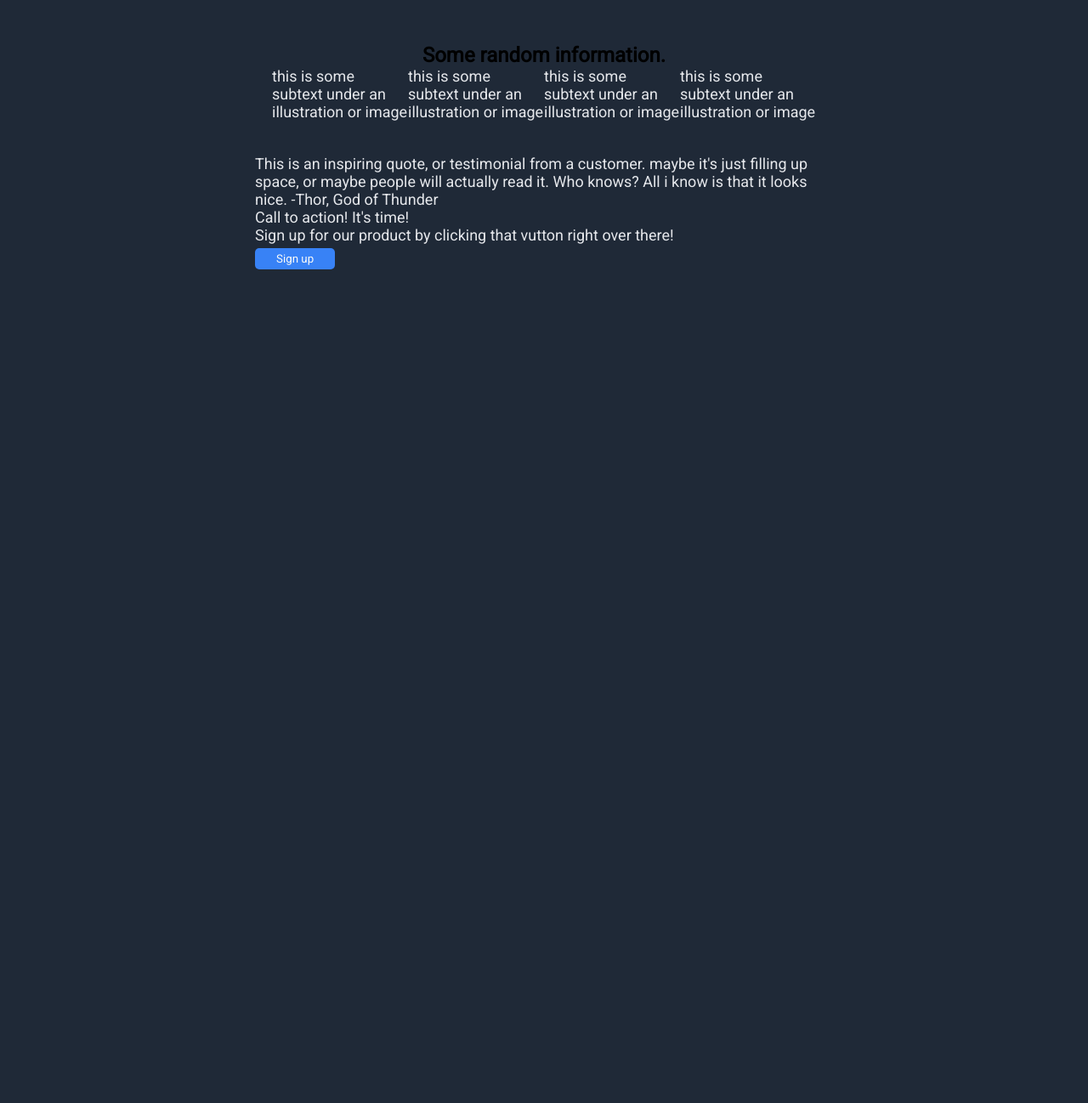
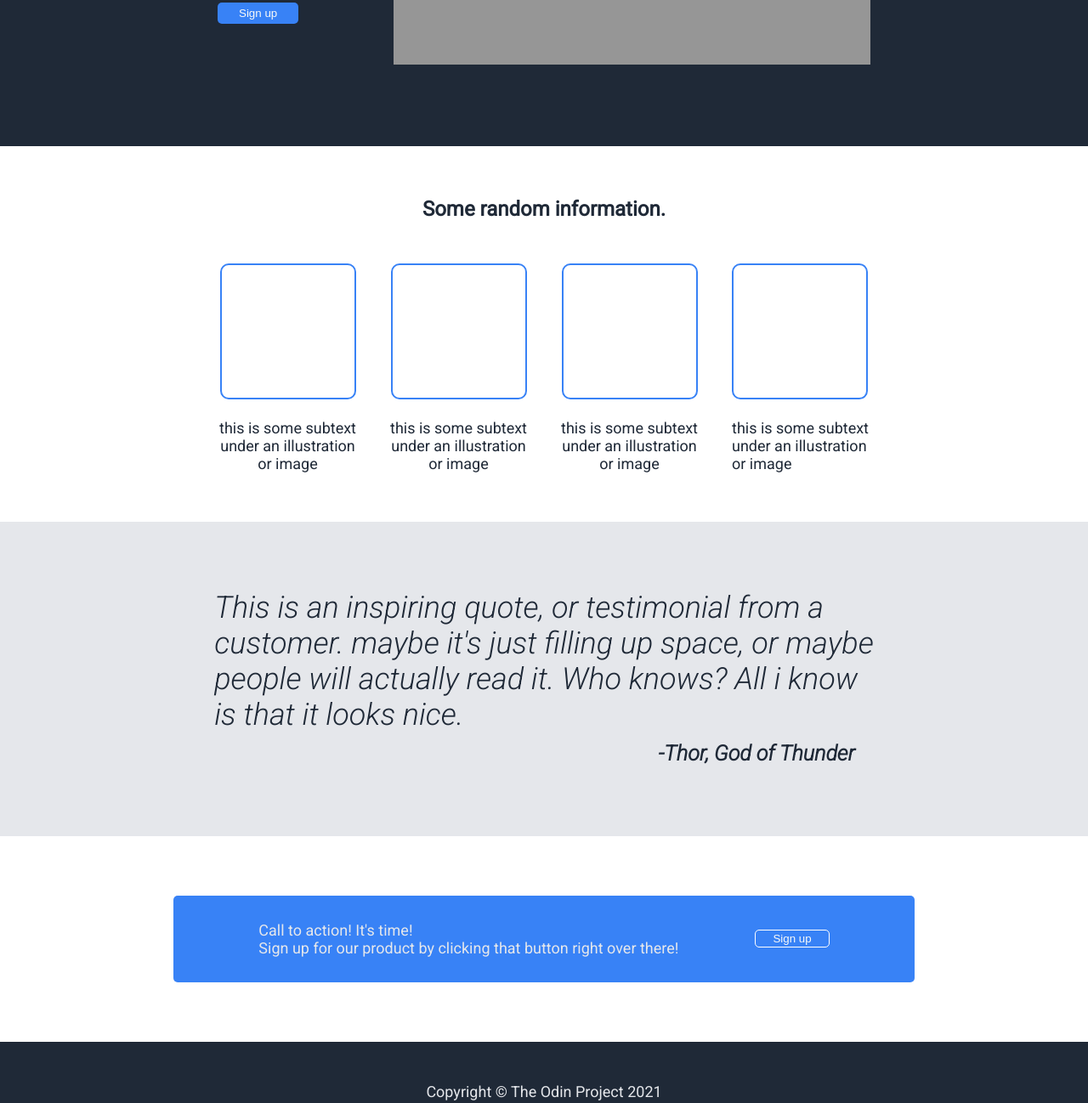
Before and after one commit to MuminaA/LandingPageOdinProject, a plain HTML site: page index.html in a window 1280 px wide. Shown: the part 609-1907 px from the top of the page at 85% size. Before the commit the page ends 926 px from the top, so only its background shows below. Drawn offline with Linux system fonts and the light colour scheme.

Commit message:
landing page designed

```diff
--- a/index.html
+++ b/index.html
@@ -9,9 +9,12 @@
     <link rel="stylesheet" href="style.css" />
   </head>
   <body>
+    <main>
       <section class="hero">
         <nav>
-      <span class="header-logo">Header Logo</span>
+          <div class="header-logo">
+            <p>Header Logo</p>
+          </div>
           <div class="header-link">
             <a href="#">header link one</a>
             <a href="#">header link two</a>
@@ -25,10 +28,11 @@
             </h1>
             <p>
               This website has some subtext that goes here under
-          <span class="line-break">the</span> main title. it's a cmaller font
-          and the color is <span class="line-break">lower</span> contrast.
+              <span class="line-break">the</span> main title. it's a cmaller
+              font and the color is
+              <span class="line-break">lower</span> contrast.
             </p>
-        <button>Sign up</button>
+            <button type="button">Sign up</button>
           </div>
           <div class="placeholder">
             <p>this is a placeholder for an image</p>
@@ -39,32 +43,79 @@
         <h2>Some random information.</h2>
         <div class="flex-container">
           <div class="one">
-          <div><p>this is some subtext under an illustration or image</p></div>
+            <div class="info-container"></div>
+            <div>
+              <p class="info-container-p">
+                this is some <span class="line-break">subtext</span>under an
+                <span class="line-break">illustration</span>or image
+              </p>
+            </div>
           </div>
           <div class="two">
-          <div><p>this is some subtext under an illustration or image</p></div>
+            <div class="info-container"></div>
+            <div>
+              <p class="info-container-p">
+                this is some <span class="line-break">subtext</span>under an
+                <span class="line-break">illustration</span>or image
+              </p>
+            </div>
           </div>
           <div class="three">
-          <div><p>this is some subtext under an illustration or image</p></div>
+            <div class="info-container"></div>
+            <div>
+              <p class="info-container-p">
+                this is some <span class="line-break">subtext</span>under an
+                <span class="line-break">illustration</span>or image
+              </p>
+            </div>
           </div>
           <div class="four">
-          <div><p>this is some subtext under an illustration or image</p></div>
+            <div class="info-container"></div>
+            <div>
+              <p class="info-container-p">
+                this is some <span class="line-break">subtext</span>under an
+                <span class="line-break">illustration</span>or image
+              </p>
+            </div>
           </div>
         </div>
       </section>
       <section class="third-section">
-      <p>
-        This is an inspiring quote, or testimonial from a customer. maybe it's
-        just filling up space, or maybe people will actually read it. Who knows?
-        All i know is that it looks nice. -Thor, God of Thunder
+        <div>
+          <p class="quote">
+            This is an inspiring quote, or testimonial from
+            <span class="line-break">a</span> customer. maybe it's just filling
+            up space, or <span class="line-break">maybe</span> people will
+            actually read it. Who knows? All i
+            <span class="line-break">know</span>
+            is that it looks nice.
           </p>
+        </div>
+        <div class="author">
+          <p class="quote">
+            <span class="author"><b>-Thor, God of Thunder</b></span>
+          </p>
+        </div>
+      </section>
+      <section class="forth-section">
+        <div class="call-to-action">
+          <div class="call-to-action-content">
+            <div class="call-to-action-p">
+              <p>Call to action! It's time!</p>
+              <p class="call-to-sign-up">
+                Sign up for our product by clicking that button right over
+                there!
+              </p>
+            </div>
+            <div class="call-to-action-b">
+              <button class="sign-up-b" type="button">Sign up</button>
+            </div>
+          </div>
+        </div>
       </section>
       <footer>
-      <div>
-        <p>Call to action! It's time!</p>
-        <p>Sign up for our product by clicking that vutton right over there!</p>
-        <button>Sign up</button>
-      </div>
+        <p>Copyright &copy; The Odin Project 2021</p>
       </footer>
+    </main>
   </body>
 </html>
--- a/style.css
+++ b/style.css
@@ -1,4 +1,10 @@
-@import url('https://fonts.googleapis.com/css2?family=Roboto&display=swap');
+@import url("https://fonts.googleapis.com/css2?family=Roboto:ital,wght@0,400;1,300&display=swap");
+
+*,
+*::before,
+*::after {
+    box-sizing: border-box;
+}
 
 :root {
   --background-color: #1f2937;
@@ -6,29 +12,39 @@
   --quote-bg-color: #e5e7eb;
 }
 
-* {
+body {
+  background-color: white;
   margin: 0;
   padding: 0;
-    /* border: solid 2px red; */
-    font-family: 'Roboto', sans-serif;
+  font-family: "Roboto", sans-serif;
+  color: #1f2937;
 }
 
-body {
-    margin: 0 300px;
+main {
+  display: flex;
+  flex-direction: column;
+}
+.hero {
   background-color: var(--background-color);
+  /* padding: 20px 300px 20px 300px; */
+  display: flex;
+  flex-direction: column;
+  align-items: center;
+  justify-content: center;
 }
 
 nav {
 display: flex;
-    justify-content: end;
-    margin-top: 15px;
+align-items: center;
+width: 60%;
+justify-content: space-between;
 }
 
 .header-logo {
   font-size: 24px;
   color: #f9faf8;
-    flex: 2 1 0%;
   font-weight: 600;
+
 }
 
 a {
@@ -37,8 +53,6 @@ a {
 }
 
 .header-link {
-    display: inline-flex;
-    gap: 20px;
   color: #e5e7eb;
   font-size: 18px;
   padding-top: 5px;
@@ -47,6 +61,7 @@ a {
 #first-section {
   display: flex;
   justify-content: end;
+  width: 60%;
   margin-top: 6em;
   margin-bottom: 6em;
 }
@@ -54,14 +69,16 @@ a {
 h1 {
   color: #f9faf8;
   font-size: 48px;
+  margin: 0;
 }
 
 .tagline {
   flex: 2 1 0%;
+  padding: 3em 0em;
 }
 
 .line-break::after {
-    content: '\A';
+  content: "\A";
   white-space: pre;
 }
 
@@ -76,25 +93,119 @@ button {
   padding: 5px 25px;
   border-radius: 5px;
   border: none;
-    margin-top: 5px;
+
 }
 
 .placeholder {
   background-color: rgb(150, 150, 150);
-    width: 500px;
+  width: 600px;
   display: flex;
   align-items: center;
-    justify-content:center;
+  justify-content: center;
 }
 
 .second-section {
-    padding: 20px;
-    padding-bottom: 40px;
+  padding: 40px 0px;
   display: flex;
   flex-direction: column;
   align-items: center;
 }
 
 .flex-container {
+  padding-top: 30px;
   display: flex;
+  gap: 40px;
 }
+
+.one,
+.two,
+.three {
+  display: flex;
+  flex-direction: column;
+  align-items: center;
+  text-align: center;
+}
+
+.info-container {
+  width: 160px;
+  height: 160px;
+  border: solid 2px #3882f6;
+  border-radius: 10px;
+}
+
+.info-container-p {
+  padding-top: 5px;
+  color: #1f2937;
+}
+
+.third-section {
+  background-color: var(--quote-bg-color);
+  font-size: 36px;
+  font-style: italic;
+  display: flex;
+  flex-direction: column;
+  align-items: center;
+  padding: 80px 0px;
+}
+
+.quote {
+  color: #1f2937;
+  font-size: 36px;
+  margin: 0;
+}
+
+.author {
+  padding-left: 250px;
+  font-size: 25px;
+}
+
+.forth-section {
+  padding: 70px 80px;
+  display: inline-flex;
+  align-items: center;
+  justify-content: center;
+}
+
+.call-to-action {
+  background-color: var(--call-to-action);
+  border-radius: 5px;
+  border: none;
+  padding: 30px 100px;
+}
+
+.call-to-action-content {
+  display: flex;
+  justify-content: end;
+  gap: 90px;
+}
+
+.call-to-action-p {
+  flex: 2 1 0%;
+}
+
+.call-to-action-p p {
+    margin: 0;
+}
+
+.sign-up-b {
+  border: solid 1px white;
+  padding: 2px 20px;
+}
+
+.call-to-action-b {
+  display: flex;
+  align-items: center;
+  justify-content: center;
+}
+
+.call-to-sign-up {
+  color: #e5e7eb;
+}
+
+footer {
+  padding: 30px;
+  display: flex;
+  align-items: center;
+  justify-content: center;
+  background-color: var(--background-color);
+}
```
Lines whose indentation alone changed are shown as unchanged.
